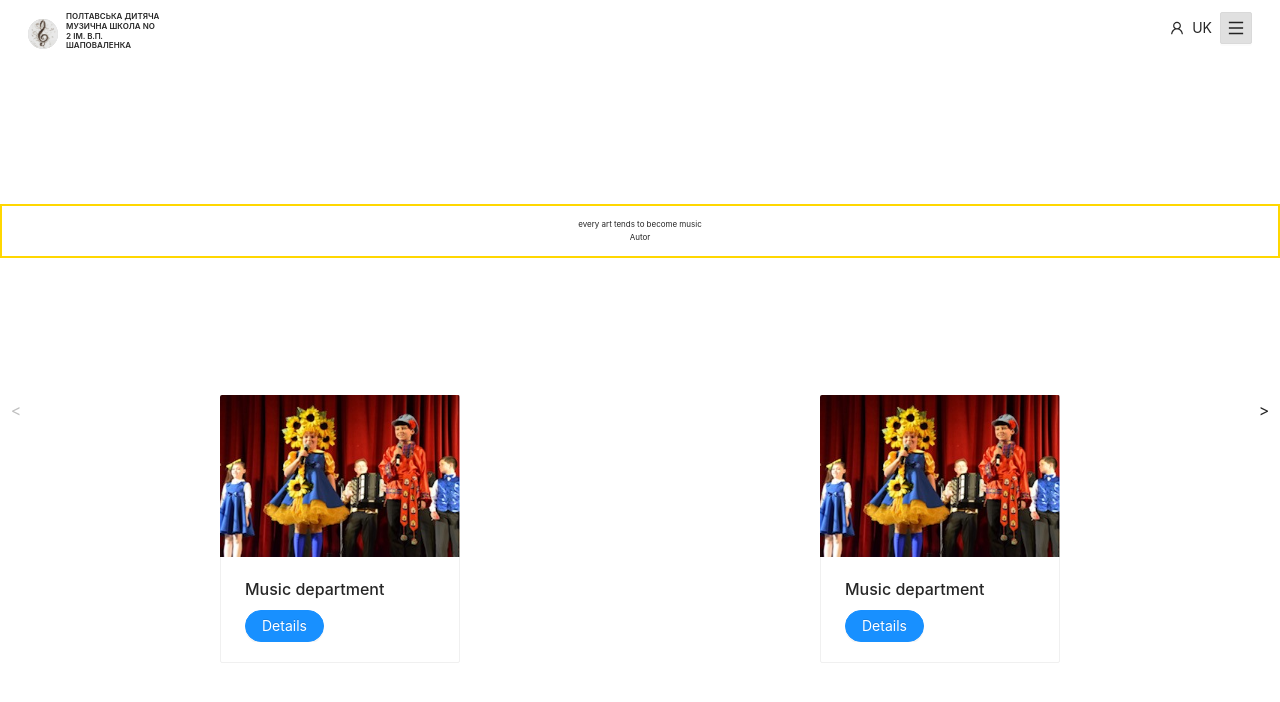
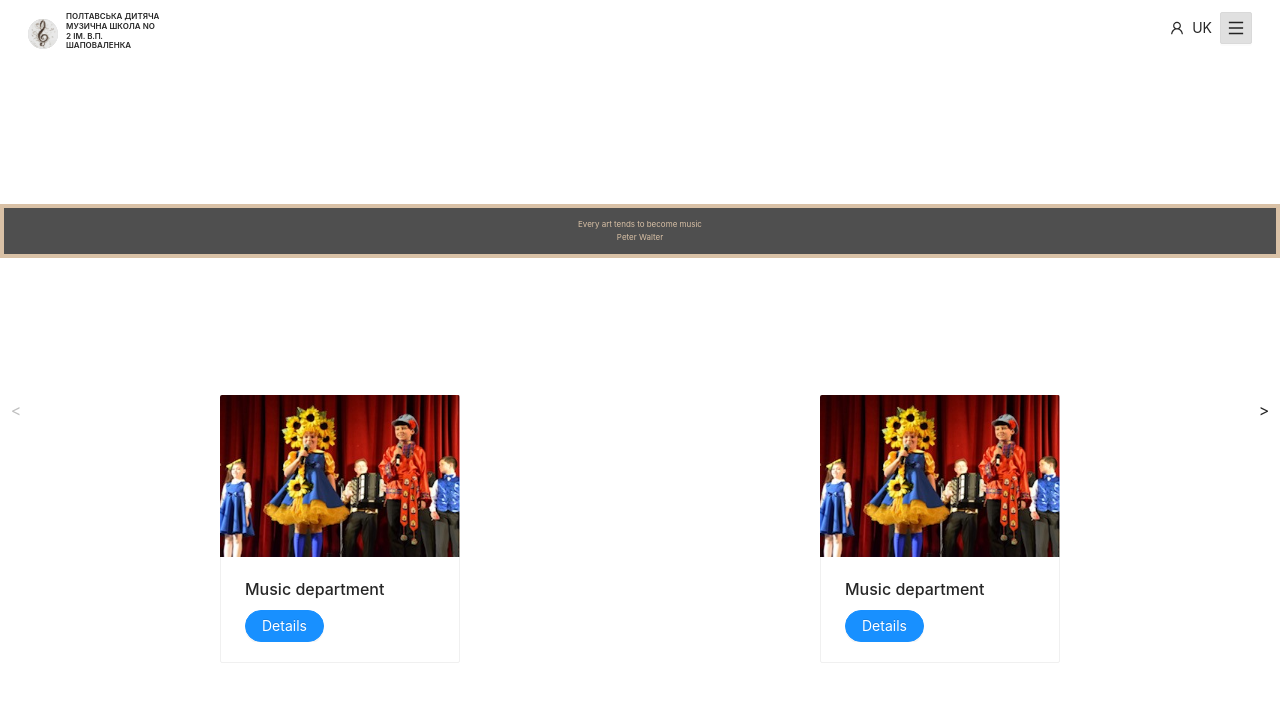
Before and after one commit to YEvhen-SHmatko/music-school, a React (Create React App) app: page / in a window 1280 px wide. Shown: the top 702 px of the page. Built offline with nearby package versions, Linux system fonts and the light colour scheme.

Commit message:
Quote component

```diff
--- a/src/App.tsx
+++ b/src/App.tsx
@@ -15,7 +15,7 @@ const App: React.FC = () => (
       <Header />
     </Col>
     <Col span={24}>
-      <Quote />
+      <Quote quoteText="Every art tends to become music" autor="Peter Walter" />
     </Col>
     <Col span={24}>
       <Slider items={[1, 2, 3, 4, 5, 6, 7, 8, 9, 0]} SliderItem={SliderItem} />
--- a/src/components/Quote/Quote.tsx
+++ b/src/components/Quote/Quote.tsx
@@ -2,10 +2,15 @@ import { Typography } from 'antd';
 import React from 'react';
 import s from './quote.module.css';
 
-const Quote: React.FC = () => (
+interface IProps {
+  quoteText: string;
+  autor: string;
+}
+
+const Quote: React.FC<IProps> = ({ quoteText, autor }) => (
   <div className={s.container}>
-    <Typography.Text style={{ fontSize: 8 }}>every art tends to become music</Typography.Text>
-    <Typography.Text style={{ fontSize: 8 }}>Autor</Typography.Text>
+    <Typography.Text className={s.quotetext}>{quoteText}</Typography.Text>
+    <Typography.Text className={s.quotetext}>{autor}</Typography.Text>
   </div>
 );
 
--- a/src/components/Quote/quote.module.css
+++ b/src/components/Quote/quote.module.css
@@ -1,12 +1,17 @@
 .container {
-  border-top: 2px solid gold;
-  border-left: 2px solid gold;
-  border-bottom: 2px solid gold;
-  border-right: 2px solid gold;
+  border-top: 4px solid #d9c1a6;
+  border-left: 4px solid #d9c1a6;
+  border-bottom: 4px solid #d9c1a6;
+  border-right: 4px solid #d9c1a6;
   display: flex;
   flex-direction: column;
   justify-content: center;
   align-items: center;
   height: 54px;
   width: 100%;
+  background-color: #4f4f4f;
 }
+.quotetext {
+  color: #d9c1a6 !important;
+  font-size: 8px;
+}
```
